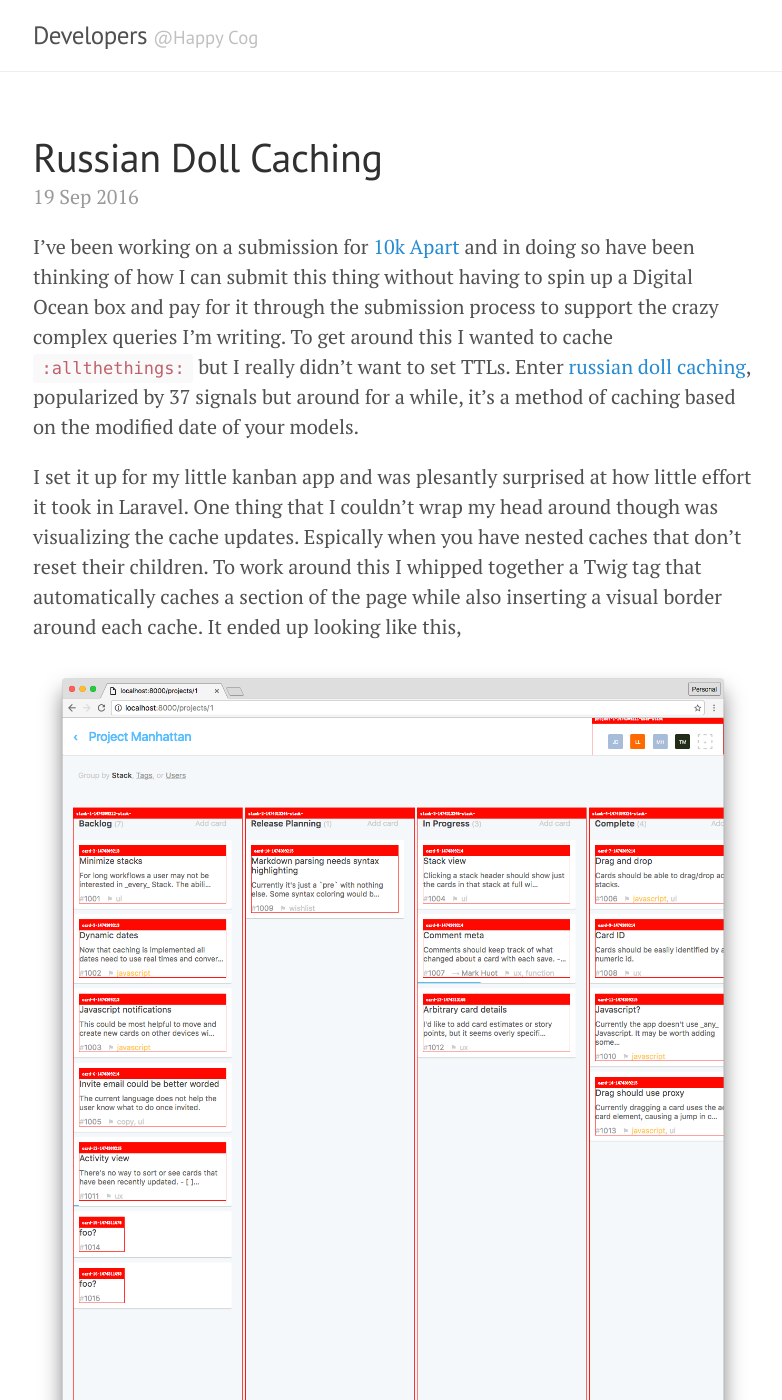
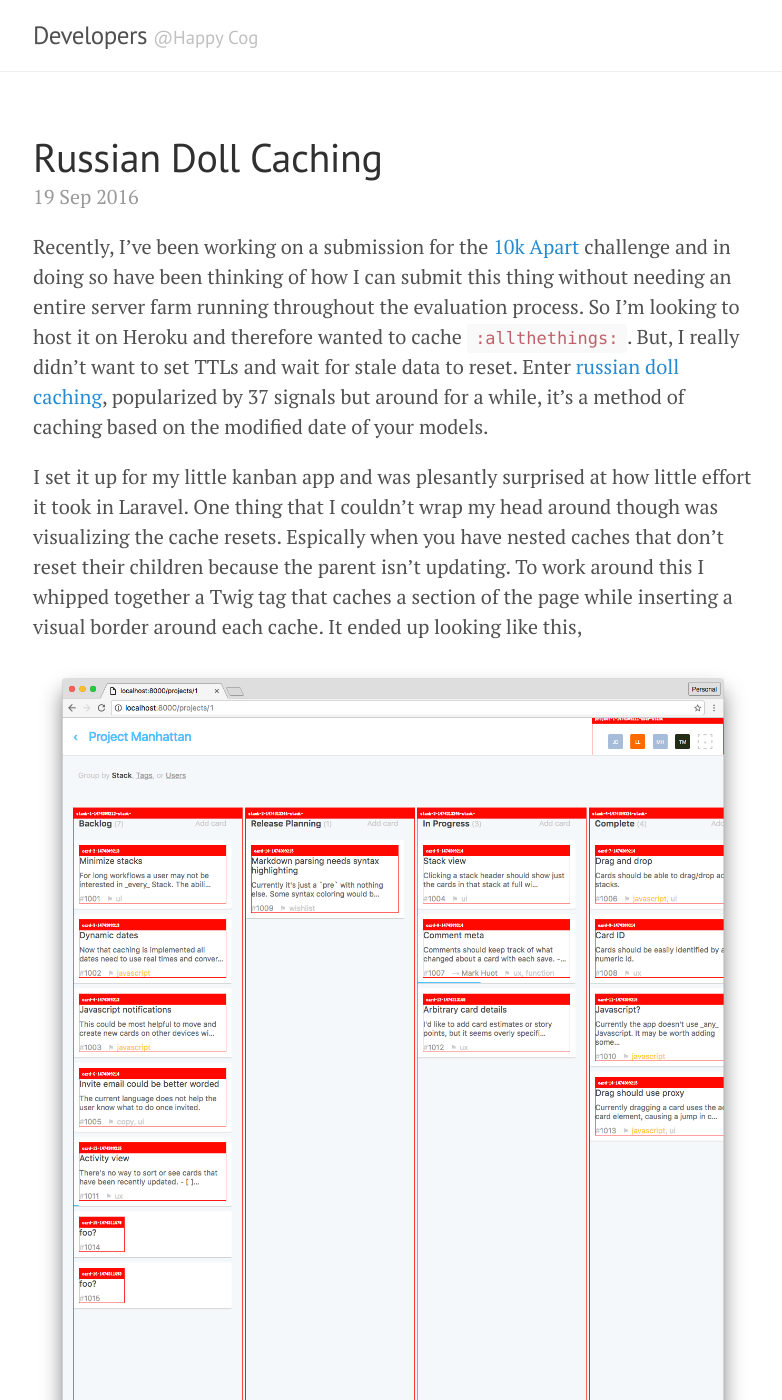
Before and after one commit to happycog/dev, a Jekyll site: the page built from _posts/16-09-19-russian-doll-caching.md, in a window 1280 px wide and 1400 px high. Shown: the whole window, without its empty margins (247-1029 px from the left). Built offline with Jekyll 4.4.1, drawn with Linux system fonts in a browser that asks for light colours; some of the changed text lies outside the part shown.

Commit message:
Update 16-09-19-russian-doll-caching.md

```diff
--- a/_posts/16-09-19-russian-doll-caching.md
+++ b/_posts/16-09-19-russian-doll-caching.md
@@ -2,12 +2,12 @@
 title: Russian Doll Caching
 ---
 
-I've been working on a submission for [10k Apart](https://a-k-apart.com) and in doing so have been thinking of how I can submit this thing without having to spin up a Digital Ocean box and pay for it through the submission process to support the crazy complex queries I'm writing. To get around this I wanted to cache `:allthethings:` but I really didn't want to set TTLs. Enter [russian doll caching](https://signalvnoise.com/posts/3112-how-basecamp-next-got-to-be-so-damn-fast-without-using-much-client-side-ui), popularized by 37 signals but around for a while, it's a method of caching based on the modified date of your models.
+Recently, I've been working on a submission for the [10k Apart](https://a-k-apart.com) challenge and in doing so have been thinking of how I can submit this thing without needing an entire server farm running throughout the evaluation process. So I'm looking to host it on Heroku and therefore wanted to cache `:allthethings:`. But, I really didn't want to set TTLs and wait for stale data to reset. Enter [russian doll caching](https://signalvnoise.com/posts/3112-how-basecamp-next-got-to-be-so-damn-fast-without-using-much-client-side-ui), popularized by 37 signals but around for a while, it's a method of caching based on the modified date of your models.
 
-I set it up for my little kanban app and was plesantly surprised at how little effort it took in Laravel. One thing that I couldn't wrap my head around though was visualizing the cache updates. Espically when you have nested caches that don't reset their children. To work around this I whipped together a Twig tag that automatically caches a section of the page while also inserting a visual border around each cache. It ended up looking like this,
+I set it up for my little kanban app and was plesantly surprised at how little effort it took in Laravel. One thing that I couldn't wrap my head around though was visualizing the cache resets. Espically when you have nested caches that don't reset their children because the parent isn't updating. To work around this I whipped together a Twig tag that caches a section of the page while inserting a visual border around each cache. It ended up looking like this,
 
 ![Russian Doll Caching Visualization](https://happycog.github.io/dev/public/assets/Screen%20Shot%202016-09-19%20at%204.53.53%20PM.png)
 
-And with that any confusion about the cache is gone. It all makes sense and I can see exactly the key name for each cache so if something's not updating it's obvious what key is at fault and why it's not updating.
+And with that any confusion about the cache is gone. It all makes sense and I can see the exact key name for each cache. This way if something's not updating it's immediately obvious what key is at fault.
 
 Source, [https://github.com...](https://github.com/markhuot/cards)
```
